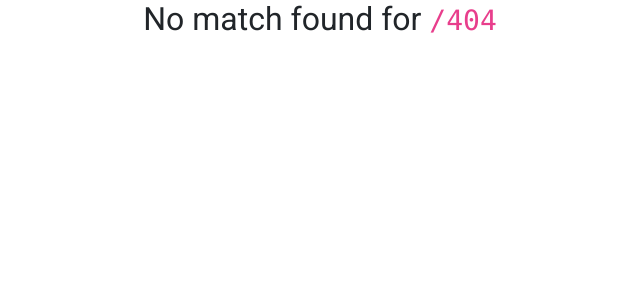
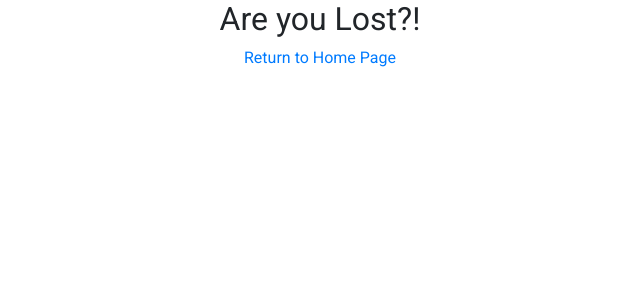
Before and after one commit to rahultechbytes/TTND-BUZZ, a React (Create React App) app in the folder client/: page /404 in a window 1280 px wide. Before the commit this address had no page. Shown: the top 300 px of the page, without its empty margins (320-960 px from the left). Built offline with nearby package versions, Linux system fonts and the light colour scheme.

Commit message:
error /404 route added

```diff
--- a/client/src/components/Dashboard/Dashboard.js
+++ b/client/src/components/Dashboard/Dashboard.js
@@ -3,7 +3,7 @@ import { connect } from 'react-redux';
 import Menu from '../Menu/Menu';
 // import Resolve from '../Resolve/Resolve';
 import Resolve from '../Resolve/ResolveList/ResolveList';
-import { Route, Switch } from 'react-router-dom';
+import { Route, Switch, Redirect } from 'react-router-dom';
 import NoMatch from '../Error/NoMatch';
 import Buzz from '../Buzz/BuzzManager/BuzzManager';
 import Complaint from '../Complaint/ComplaintManager/ComplaintManager';
@@ -34,9 +34,12 @@ class Dashboard extends Component {
                                     component={Complaint}
                                 />
                                 {(this.props.role === 'admin') ? <Route exact path="/dashboard/resolve" component={Resolve} /> : null}
+
                                 <Route
+                                    path='/404'
                                     component={NoMatch}
                                 />
+                                <Redirect from='*' to='/404' />
                             </Switch>
                         </section>
                     </div>
--- a/client/src/components/Error/NoMatch.js
+++ b/client/src/components/Error/NoMatch.js
@@ -1,9 +1,11 @@
 import React from 'react'
+import { Link } from 'react-router-dom';
 
-const NoMatch = ({location}) => {
+const NoMatch = () => {
     return (
         <div>
-            <h2>No match found for <code>{location.pathname}</code></h2>
+            <h2>Are you Lost?!</h2>
+            <center><Link to="/">Return to Home Page</Link></center>
         </div>
     )
 }
--- a/client/src/routes.js
+++ b/client/src/routes.js
@@ -27,11 +27,10 @@ class Routes extends Component {
                         component={Dashboard}
                     />
                     <Route
-                        // path='/404'
-                        // exact={true}
+                        path='/404'
                         component={NoMatch}
                     />
-                    {/* <Redirect from='*' to='/404' /> */}
+                    <Redirect from='*' to='/404' />
 
                 </Switch>
             </div>
```
Also changed, not shown: client/src/utils/axiosInterceptor.js (line endings or trailing spaces).
